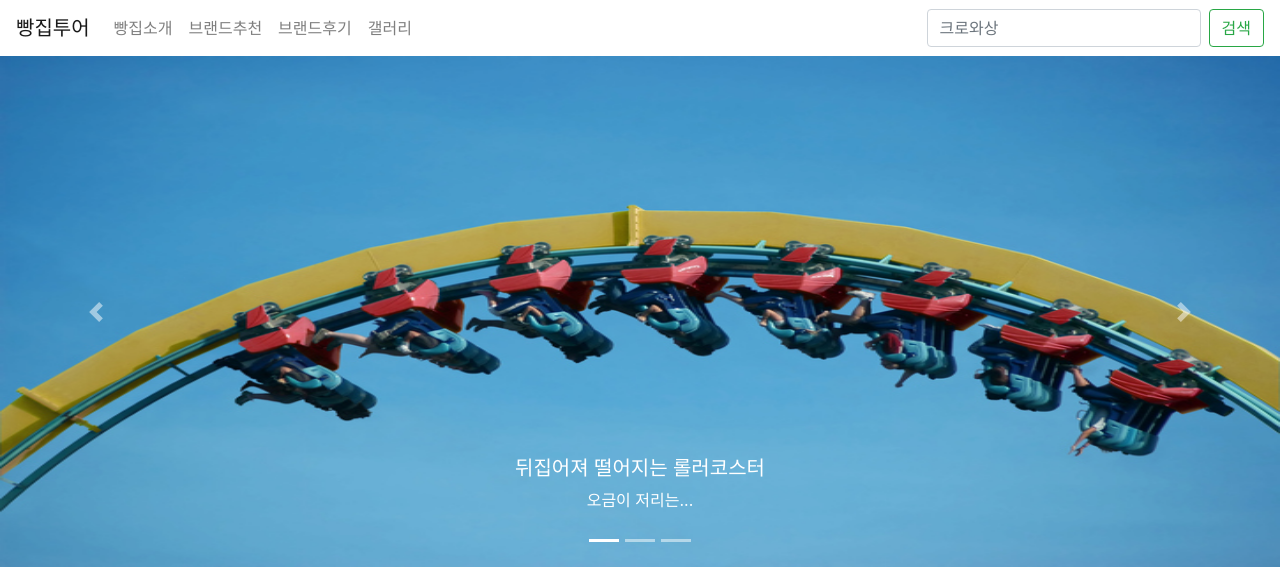
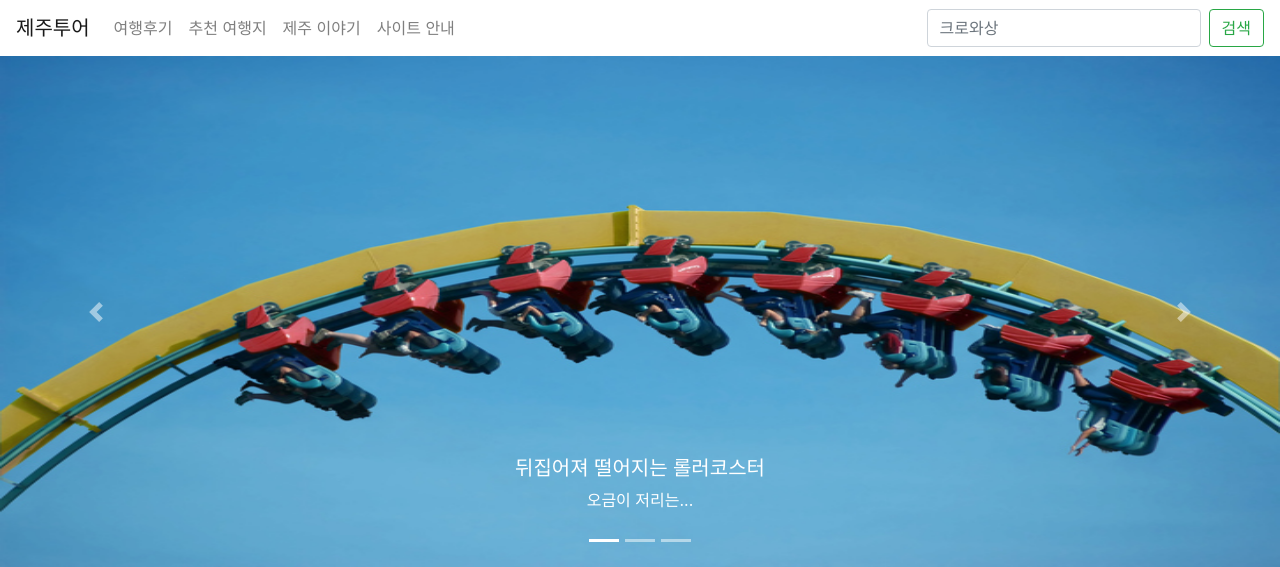
Before and after one commit to woosungchu/phpsetup, a PHP site: page / in a window 1280 px wide. Shown: the top 567 px of the page. Run offline with PHP 8.4, Linux system fonts and the light colour scheme.

Commit message:
edit header

```diff
--- a/html/header.php
+++ b/html/header.php
@@ -2,7 +2,7 @@
 
 <header>
 	<nav class="navbar navbar-expand-md navbar-light">
-		<a class="navbar-brand" href="?page=main">빵집투어<a>
+		<a class="navbar-brand" href="?page=main">제주투어<a>
 		<button class="navbar-toggler" type="button"
 		data-toggle="collapse" data-target="#navbarCollapse"
 		aria-controls="navbarCollapse" aria-expanded="false" aria-label="Toggle navigation">
@@ -10,10 +10,10 @@
 		</button>
 		<div id="navbarCollapse" class="collapse navbar-collapse">
 			<ul class="navbar-nav mr-auto">
-				<li class="nav-item"><a href="?page=timeline" class="nav-link">빵집소개</a></li>
-				<li class="nav-item"><a href="?page=recommend" class="nav-link">브랜드추천</a></li>
-				<li class="nav-item"><a href="?page=review" class="nav-link">브랜드후기</a></li>
-				<li class="nav-item"><a href="?page=gallery" class="nav-link">갤러리</a></li>
+				<li class="nav-item"><a href="?page=review" class="nav-link">여행후기</a></li>
+				<li class="nav-item"><a href="?page=recommend" class="nav-link">추천 여행지</a></li>
+				<li class="nav-item"><a href="?page=story" class="nav-link">제주 이야기</a></li>
+				<li class="nav-item"><a href="?page=sites" class="nav-link">사이트 안내</a></li>
 			</ul>
 			<form class="form-inline mt-md-0 mt-2" style="margin-bottom:0px;">
 				<input class="form-control mr-sm-2" type="text" placeholder="크로와상" aria-label="검색">
```
Also changed, not shown: html/sites.php (renamed from html/gallery.php), html/story.php (renamed from html/timeline.php).
